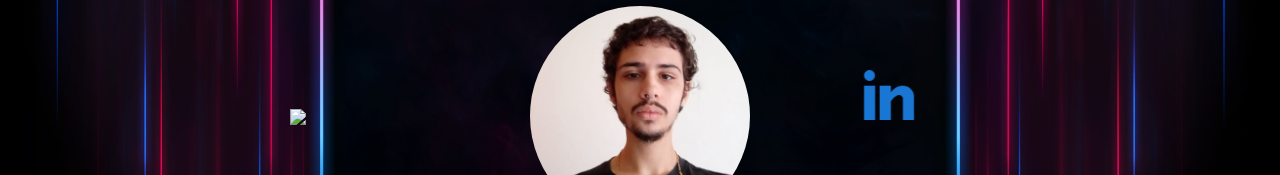
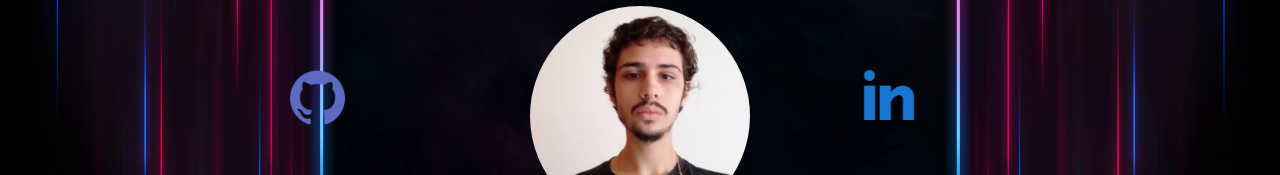
Before and after one commit to moraisgabri/moraisgabri.github.io, a plain HTML site: page index.html in a window 1280 px wide. Shown: the part 410-585 px from the top of the page. Drawn offline with Linux system fonts and the light colour scheme.

Commit message:
adding github icon

```diff
--- a/index.html
+++ b/index.html
@@ -147,7 +147,7 @@
         <img class="icon linkedin neonB" src="images/linkedin.png" width="50px" />
       </a>
       <a target="_blank" href="https://github.com/moraisgabri/"
-        ><img class="icon github" src="images/" width="55px" />
+        ><img class="icon github" src="images/github.png" width="55px" />
       </a>
     </div>
     <h1 class="title neonB">cyb3r_PORTIF0LIO</h1>
```
